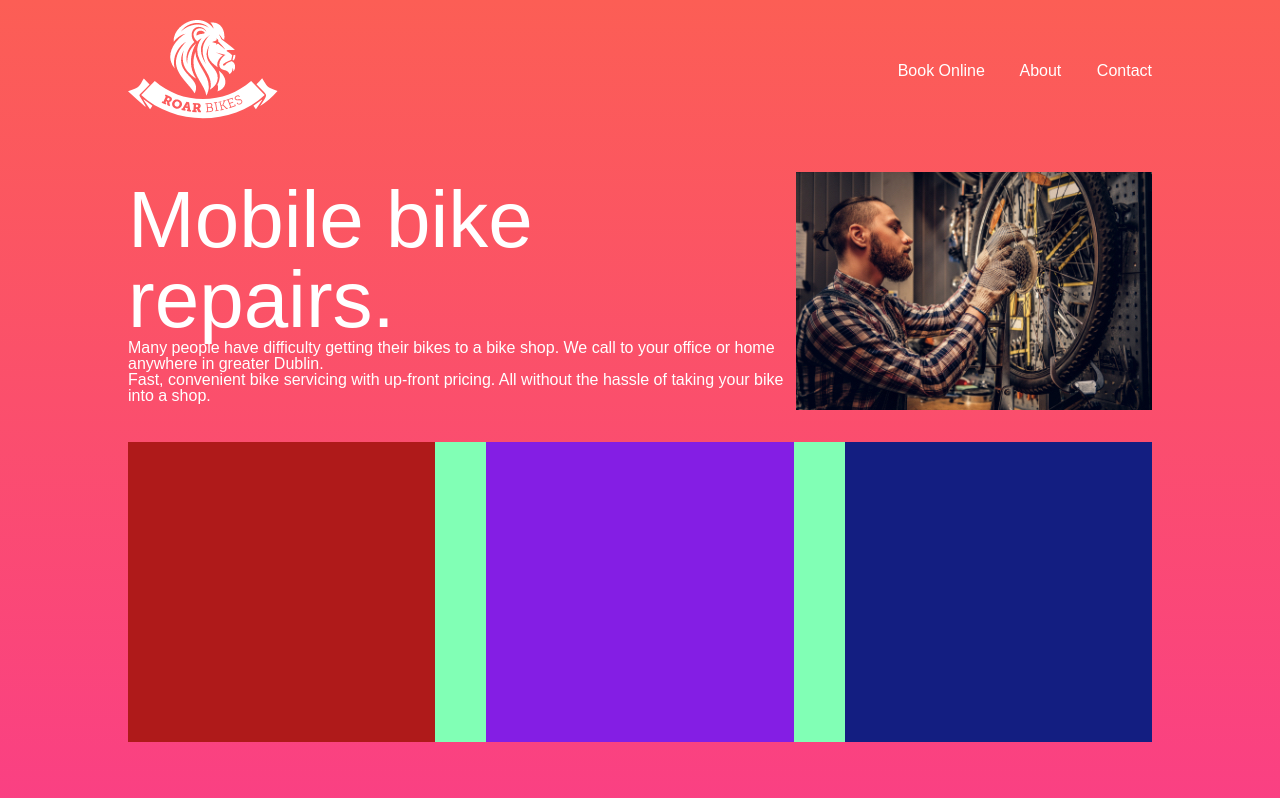
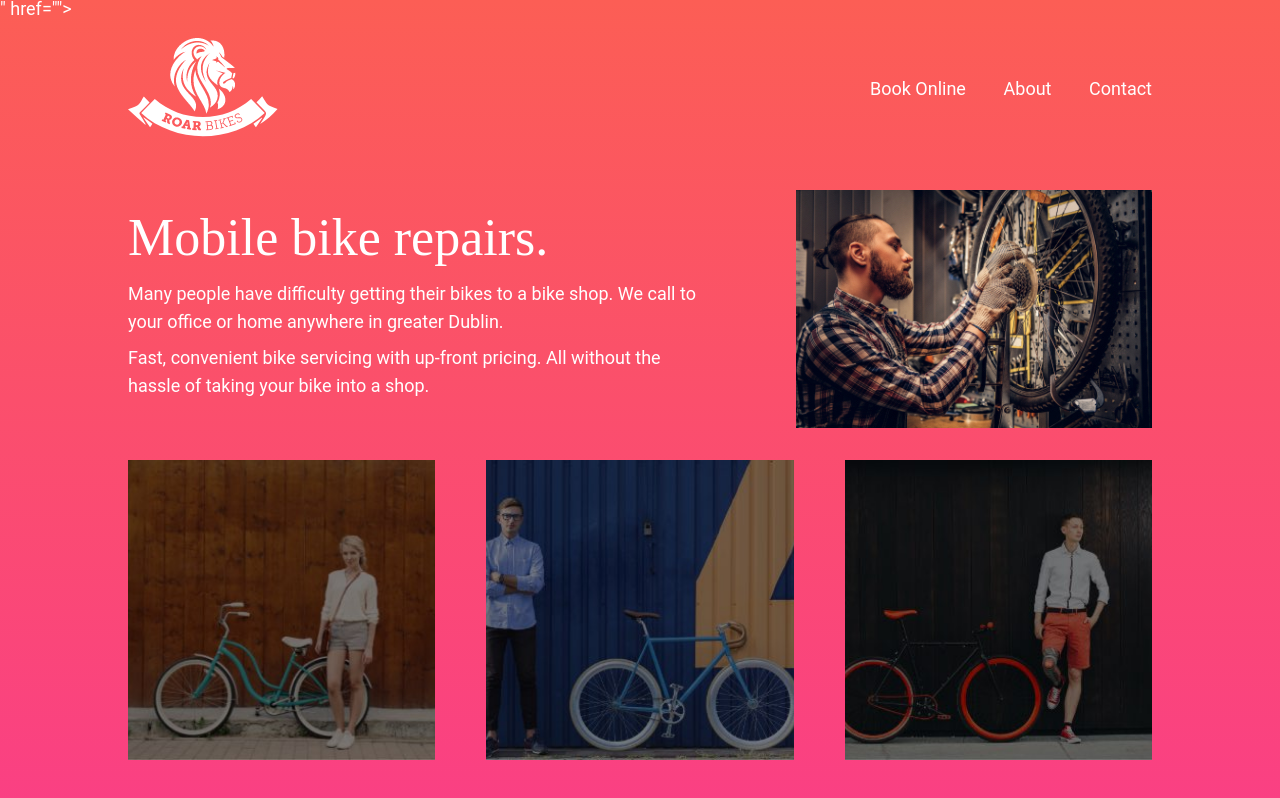
Before and after one commit to MegumiDavid/Websites, a plain HTML site: page Project 2/index.html in a window 1280 px wide. Drawn offline with Linux system fonts and the light colour scheme.

Commit message:
Modulation
- working on main
fonts, texts
- working on cards
adding images

```diff
--- a/Project 2/index.html
+++ b/Project 2/index.html
@@ -12,6 +12,8 @@
 
     <!-- This is my own css stylesheet -->
     <link rel="stylesheet" href="style.css">
+    <link rel="<link rel="preconnect" href="https://fonts.gstatic.com">
+    <link href="https://fonts.googleapis.com/css2?family=Playfair+Display&display=swap" rel="font">" href="">
 
 </head>
 
--- a/Project 2/style.css
+++ b/Project 2/style.css
@@ -7,8 +7,9 @@ html {
 
 body {
     background-image: linear-gradient(#FC5E55 ,#FA4083);
-    font-family: Arial, Helvetica, sans-serif;
+    font-family: 'Roboto', sans-serif;
     color:white;
+    font-size: 1.125rem;
 }
 
 
@@ -45,10 +46,20 @@ main {
 
 .herobox1 {
     flex:2;
+    /*padding-right: 100px;*/
+    margin-right: 100px;
 }
 
 h1 {
-    font-size: 80px;
+    font-size: 3.25rem;
+    font-family: 'Playfair Display', serif;
+    padding-bottom: 1rem;
+}
+
+p {
+    line-height: 1.75rem;
+    padding-bottom: 0.5rem;
+    /*margin-bottom:0.5rem*/
 }
 
 .herobox2 {
@@ -66,24 +77,28 @@ h1 {
 
 
 .cards {
-    background-color: rgb(129, 255, 181);
-    min-height: 300px;
     display: flex;
     justify-content: space-between;
 }
 
 .card1 {
-    background-color: rgb(175, 26, 26);
+    background-image: url(image-background-card1.jpg);
+    background-size: cover;
+    background-position: bottom;
     min-height: 300px;
     width: 30%;
 }
 .card2 {
-    background-color: rgb(132, 30, 228);
+    background-image: url(image-background-card2.jpg);
+    background-size: cover;
+    background-position: bottom;
+    min-height: 250px;
+    width: 30%;
+}
+.card3 {
+    background-image: url(image-background-card3.jpg);
+    background-size: cover;
+    background-position: bottom;
     min-height: 300px;
     width: 30%;
 }
-.card3 {
-    background-color: rgb(19, 30, 129);
-    min-height: 300px;
-    width: 30%;
-}
```
Also changed, not shown: Project 2/image-background-card1.jpg (added), Project 2/image-background-card2.jpg (added), Project 2/image-background-card3.jpg (added).
